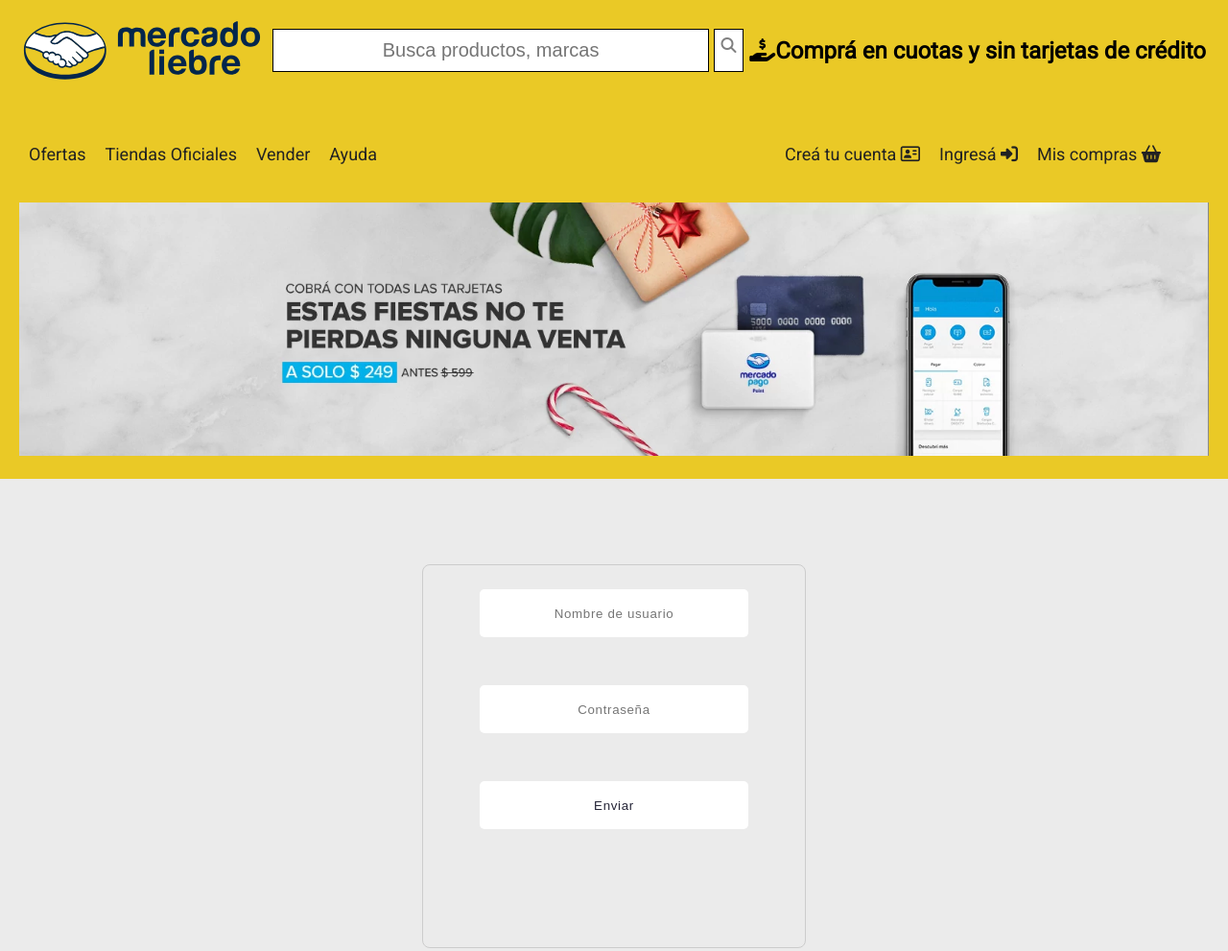
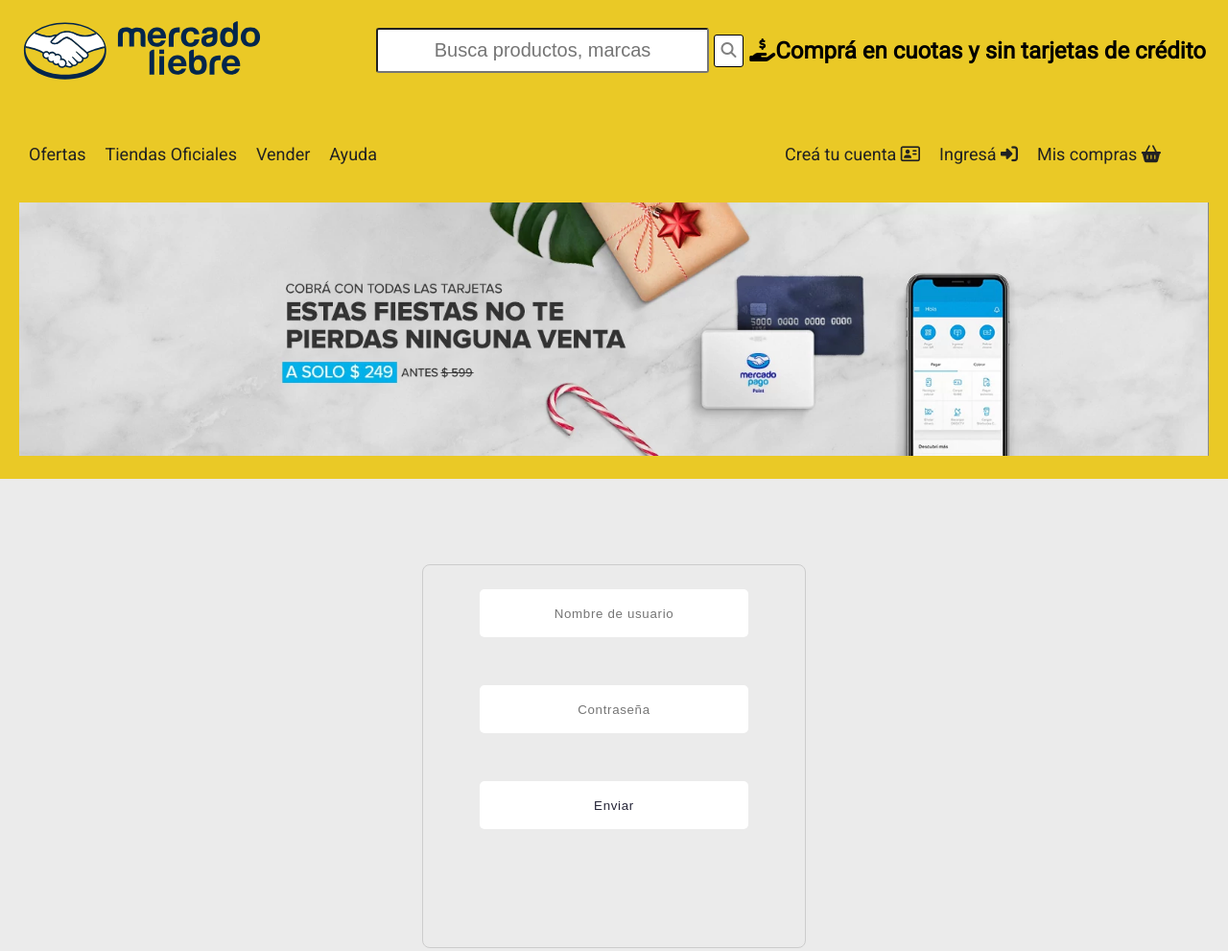
Before and after one commit to sofivc1998/ProyectoML, a website: page views/ingresa.html in a window 1280 px wide. Shown: the whole page at 96% size. Drawn offline with Linux system fonts and the light colour scheme.

Commit message:
second commit

```diff
--- a/public/css/creaTuCuenta.css
+++ b/public/css/creaTuCuenta.css
@@ -34,6 +34,7 @@
     width: 100%;
     text-align: center;
     border: 1px solid black;
+    border-radius: 3px;
 }
 
 .contenedor span{
@@ -42,6 +43,7 @@
     border: 1px solid black;
     color: gray;
     background-color: white;
+    border-radius: 3px;
 }
 
 .logo{
--- a/public/css/ingresa.css
+++ b/public/css/ingresa.css
@@ -34,21 +34,25 @@
     width: 40%;
 }
 
-.contenedor input{
+
+.barra-busqueda {
     display: inline;
     font-size: 20px;
     margin: 5px;
     width: 100%;
     text-align: center;
-    border: 1px solid black;
+    border-radius: 3px;
 }
 
-.contenedor span{
+.search {
     font-size: 100%;
-    height: 45px;
+    height: 100%;
     border: 1px solid black;
     color: gray;
     background-color: white;
+    margin-top: 5px;
+    border-radius: 3px;
+    position: relative;
 }
 
 .copia-header{
```
Also changed, not shown: views/creaTuCuenta.html (+1 -1 lines).
